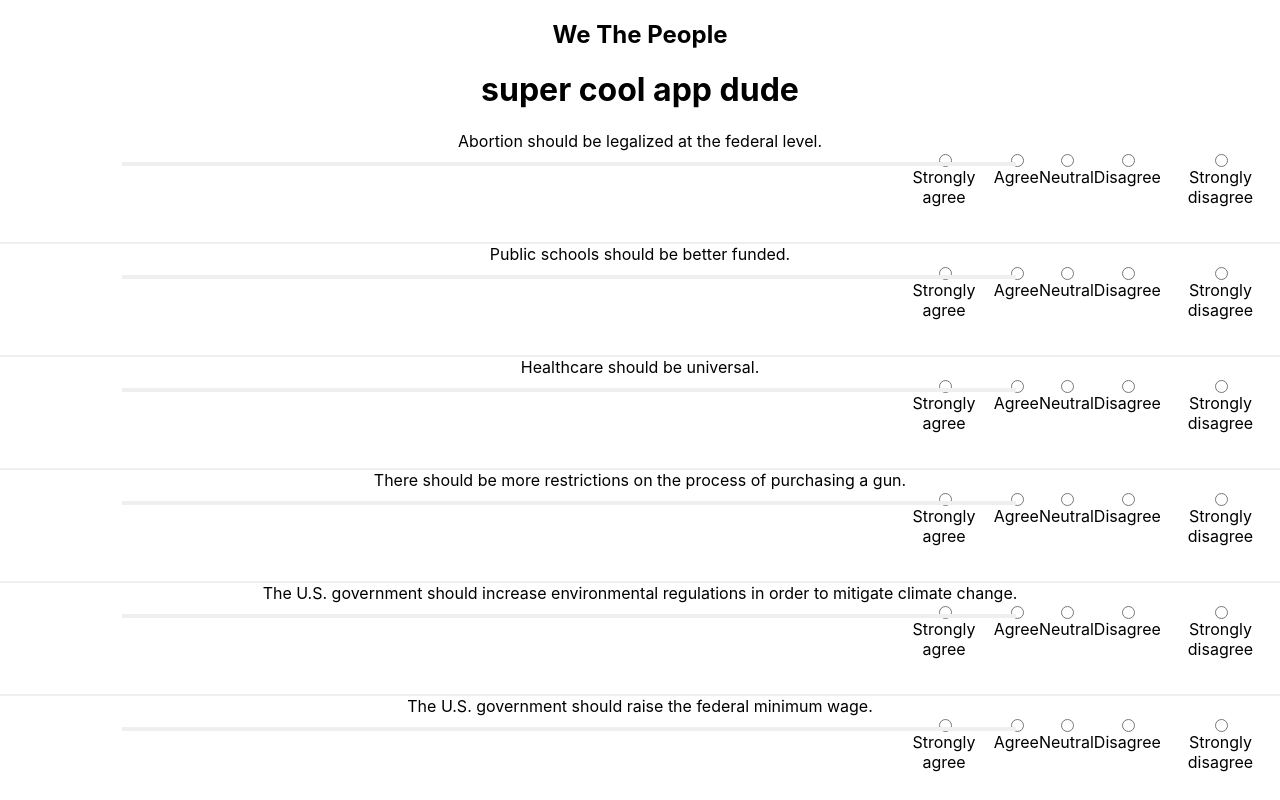
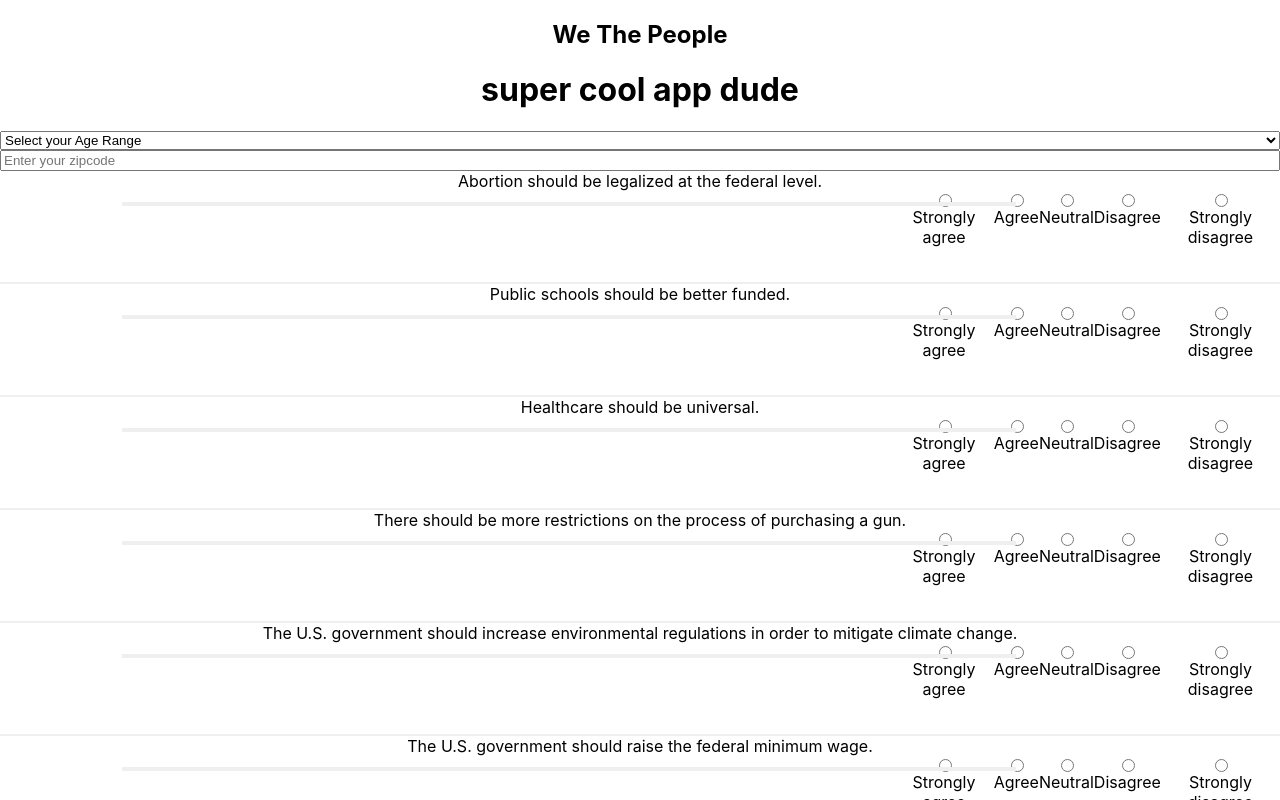
Before and after one commit to Mod-4-Capstone/we-the-people-fe, a React (Create React App) app: page / in a window 1280 px wide. Shown: the top 800 px of the page. Built offline with nearby package versions, Linux system fonts and the light colour scheme.

Commit message:
add age dropdown, zipcode input, and submit button

```diff
--- a/src/components/Quiz/Quiz.js
+++ b/src/components/Quiz/Quiz.js
@@ -1,19 +1,36 @@
-import React from "react"
+import React, { useState } from "react"
 import './Quiz.css'
 import Statement from "../Statement/Statement"
 
 const Quiz = () => {
+  const [formFields, setFormFields] = useState({
+    age: "",
+    zipcode: "",
+
+  })
+
 
   return (
     <form className="quiz">
-      <Statement statement="Abortion should be legalized at the federal level."/>
-      <Statement statement="Public schools should be better funded."/>
-      <Statement statement="Healthcare should be universal."/>
-      <Statement statement="There should be more restrictions on the process of purchasing a gun."/>
-      <Statement statement="The U.S. government should increase environmental regulations in order to mitigate climate change."/>
-      <Statement statement="The U.S. government should raise the federal minimum wage."/>
-      <Statement statement="The U.S. government should build a wall along the southern border."/>
-      <Statement statement="The U.S. government should support a separation of church and state."/>
+      <select name="age">
+        <option value="" selected disabled>Select your Age Range</option>
+        <option value="18-28">18-28</option>
+        <option value="29-39">29-39</option>
+        <option value="40-50">40-50</option>
+        <option value="51-61">51-61</option>
+        <option value="62-70">62-70</option>
+        <option value="70+">70+</option>
+      </select>
+      <input type="text" placeholder="Enter your zipcode" name="zipcode" value=""></input>
+      <Statement statement="Abortion should be legalized at the federal level." id="1" setFormFields={setFormFields}/>
+      <Statement statement="Public schools should be better funded." id="2" setFormFields={setFormFields}/>
+      <Statement statement="Healthcare should be universal." id="3" setFormFields={setFormFields}/>
+      <Statement statement="There should be more restrictions on the process of purchasing a gun." id="4" setFormFields={setFormFields}/>
+      <Statement statement="The U.S. government should increase environmental regulations in order to mitigate climate change." id="5" setFormFields={setFormFields}/>
+      <Statement statement="The U.S. government should raise the federal minimum wage." id="6" setFormFields={setFormFields}/>
+      <Statement statement="The U.S. government should build a wall along the southern border." id="7" setFormFields={setFormFields}/>
+      <Statement statement="The U.S. government should support a separation of church and state." id="8" setFormFields={setFormFields}/>
+      <button type="submit">Submit</button>
     </form>
   )
 }
```
